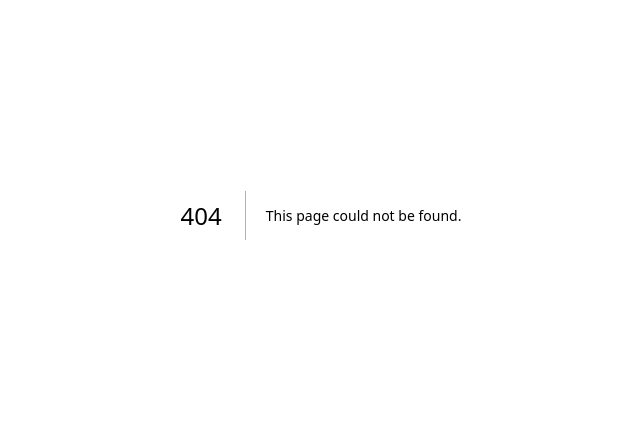
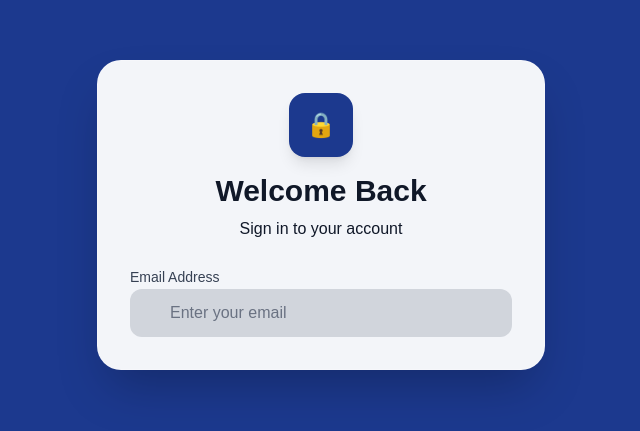
Before and after one commit to bonniehou-unimelb/IT-Project-group-10, a Next.js app: page /login in a window 1280 px wide. Before the commit this address had no page. Shown: the part 185-616 px from the top of the page, without its empty margins (319-959 px from the left). Built offline with nearby package versions, Linux system fonts and the light colour scheme.

Commit message:
login page start

```diff
--- /dev/null
+++ b/src/app/login/page.tsx
@@ -0,0 +1,76 @@
+"use client";
+import { useState } from "react";
+
+export default function LoginPage() {
+  const [email, setEmail] = useState("");
+  const [password, setPassword] = useState("");
+  const [showPassword, setShowPassword] = useState(false);
+  const [isLoading, setIsLoading] = useState(false);
+  const [error, setError] = useState("");
+
+  const handleSubmit = async (e: React.FormEvent) => {
+    e.preventDefault();
+    setIsLoading(true);
+    setError("");
+
+    setTimeout(() => {
+      if (email === "lol" && password === "enda") {
+        console.log("Login successful");
+        // redirect logic here
+      } else if (email && password) {
+        setError("Invalid Email or Password");
+      }
+    }, 1500);
+
+    console.log("Form Submitted", { email, password });
+  }
+
+  return (
+    <div className="min-h-screen bg-blue-900 flex items-center justify-center p-4 relative overflow-hidden">
+        <div className="relative w-full max-w-md">
+            {/*Login Container*/}
+            <div className = "bg-white/95 backdrop-blur-xl rounded-3xl shadow-2xl border border-white/20 p-8 space-y-6 transform hover:scale-[1.02] transition-transform duration-300">
+                <div className="text-center space-y-2">
+                    <div className="w-16 h-16 bg-blue-900 rounded-2xl mx-auto flex items-center justify-center mb-4 shadow-lg">
+                        <span className="text-2xl text-white">🔒</span>
+                    </div>
+                    <h1 className="text-3xl font-bold bg-gray-900 bg-clip-text text-transparent">
+                        Welcome Back
+                    </h1>
+                    <p className="text-gray-900">
+                        Sign in to your account
+                    </p>
+                </div>
+
+                {/* Error Message */}
+                {error && (
+                    <div className="bg-red-50 border border-red-200 text-red-800 px-4 py-3 rounded-xl text-sm animate-in slide-in-from-top duration-300">
+                        {error}
+                    </div>
+                )}
+
+                {/* Form */}
+                <div className="space-y-5">
+                    {/* Email Field*/}
+                    <div className="space-y-2">
+                        <label htmlFor="email" className="text-sm font-medium text-gray-700">
+                            Email Address
+                        </label>
+                        <div className="relative group">
+                            <input
+                                id="email"
+                                type="email"
+                                value={email}
+                                onChange={(e) => setEmail(e.target.value)}
+                                className="w-full pl-10 pr-4 py-3 bg-gray-300 border-gray-600 rounded-xl text-gray-900 placeholder-gray-500 hover:bg-gray-100"
+                                placeholder="Enter your email"
+                                required
+                            />
+                        </div>
+                    </div>
+                </div>
+            </div>
+        </div>
+    </div>
+  );
+}
```
